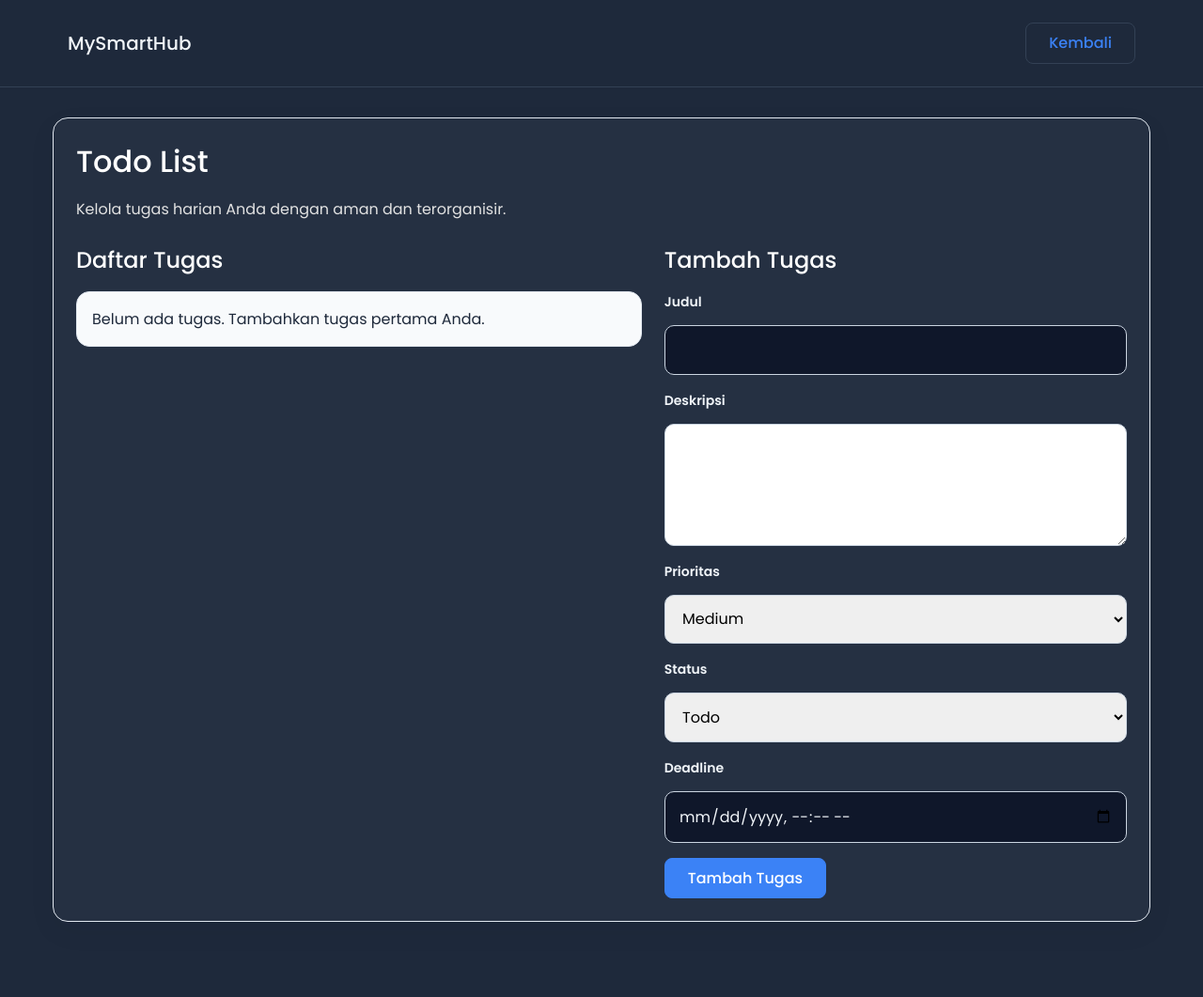
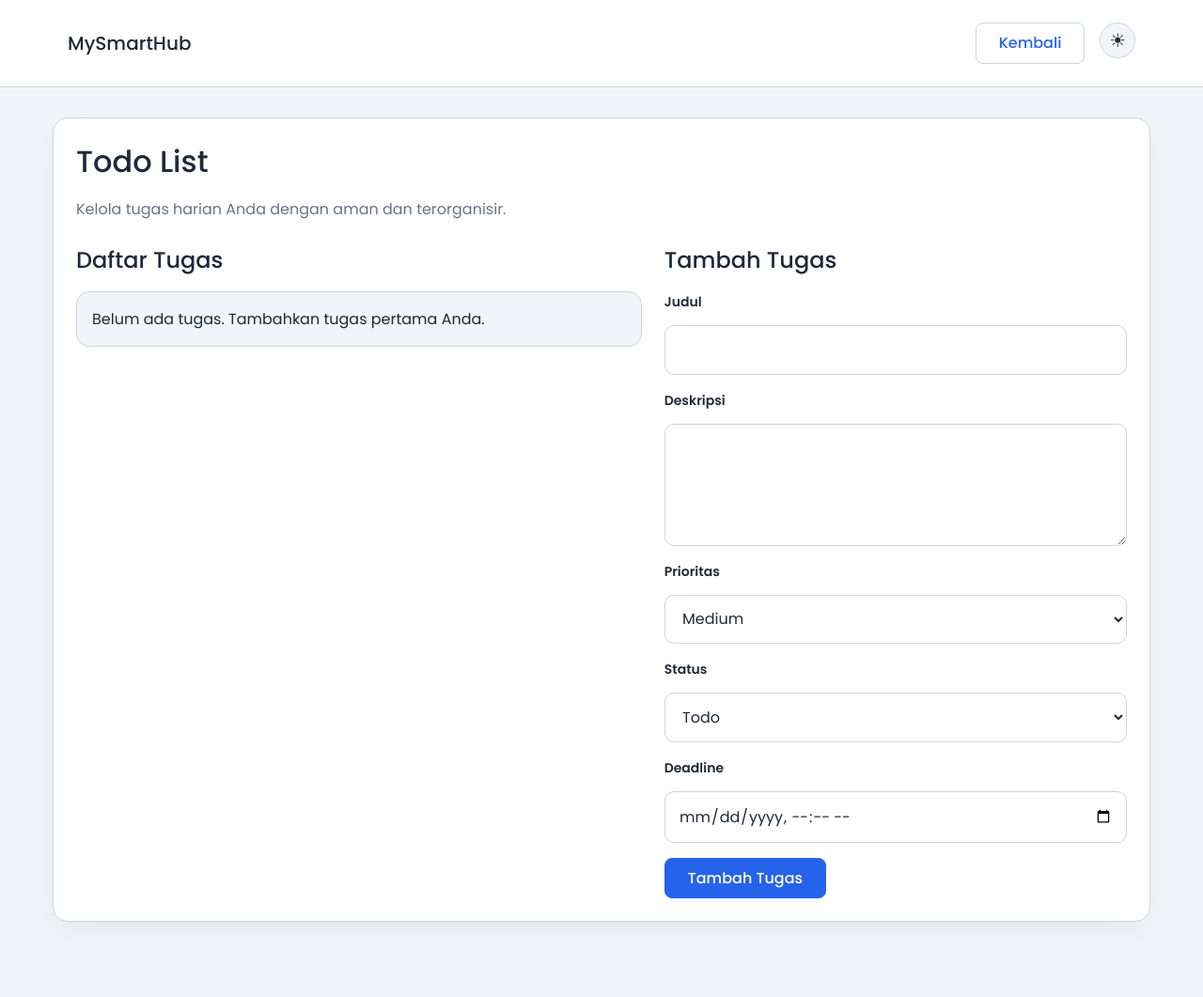
Before and after one commit to Fdiyurvyn/MySmartHub, a PHP site: page /modules/tasks/index.php in a window 1280 px wide. Shown: the whole page at 94% size. Run offline with PHP 8.4, Linux system fonts and the light colour scheme; the visitor is signed in with stand-in values (Sample User, id 1); data that the repository does not hold is empty.

Commit message:
darklightmode

```diff
--- a/assets/css/style.css
+++ b/assets/css/style.css
@@ -46,6 +46,24 @@
     --line-height-tight: 1.4;
     --line-height-normal: 1.6;
     --line-height-relaxed: 1.8;
+
+    /* Theme-aware surfaces */
+    --input-color: #0F172A;
+    --hover-color: #273449;
+    --overlay-color: rgba(15, 23, 42, 0.72);
+}
+
+[data-theme="light"] {
+    --primary-color: #2563EB;
+    --secondary-color: #1D4ED8;
+    --background-color: #F1F5F9;
+    --card-color: #FFFFFF;
+    --text-color: #1E293B;
+    --text-muted: #64748B;
+    --border-color: #CBD5E1;
+    --input-color: #FFFFFF;
+    --hover-color: #E2E8F0;
+    --overlay-color: rgba(15, 23, 42, 0.45);
 }
 
 /* ============================================
@@ -68,6 +86,29 @@ body {
     color: var(--text-color);
     background-color: var(--background-color);
     line-height: var(--line-height-normal);
+    transition: background-color 0.2s ease, color 0.2s ease;
+}
+
+.theme-toggle {
+    display: inline-flex;
+    align-items: center;
+    justify-content: center;
+    width: 2.35rem;
+    height: 2.35rem;
+    padding: 0;
+    border: 1px solid var(--border-color) !important;
+    border-radius: 50%;
+    background: var(--background-color) !important;
+    color: var(--text-color) !important;
+    font: inherit;
+    font-size: 1.25rem;
+    line-height: 1;
+    cursor: pointer;
+    transition: background-color 0.2s ease, color 0.2s ease, border-color 0.2s ease;
+}
+
+.theme-toggle:hover {
+    background: var(--hover-color) !important;
 }
 
 /* Typography */
--- a/assets/js/app.js
+++ b/assets/js/app.js
@@ -1,4 +1,48 @@
+(() => {
+    const themeKey = 'mysmarthub-theme';
+    const savedTheme = localStorage.getItem(themeKey);
+    const preferredTheme = window.matchMedia('(prefers-color-scheme: light)').matches ? 'light' : 'dark';
+
+    document.documentElement.dataset.theme = savedTheme || preferredTheme;
+
     document.addEventListener('DOMContentLoaded', () => {
+        document.querySelectorAll('.navbar').forEach((navbar) => {
+            let container = navbar.querySelector('.navbar-cta');
+            if (!container) {
+                container = document.createElement('div');
+                container.className = 'navbar-cta';
+                navbar.appendChild(container);
+            }
+
+            if (container.querySelector('.theme-toggle')) {
+                return;
+            }
+
+            const toggle = document.createElement('button');
+            toggle.type = 'button';
+            toggle.className = 'theme-toggle';
+            toggle.setAttribute('aria-label', 'Ganti tema');
+            toggle.title = 'Ganti tema';
+            container.appendChild(toggle);
+
+            const updateLabel = () => {
+                const isLight = document.documentElement.dataset.theme === 'light';
+                toggle.textContent = isLight ? '☀' : '☾';
+                toggle.title = isLight ? 'Aktifkan dark mode' : 'Aktifkan light mode';
+                toggle.setAttribute('aria-label', toggle.title);
+                toggle.setAttribute('aria-pressed', String(isLight));
+            };
+
+            toggle.addEventListener('click', () => {
+                const nextTheme = document.documentElement.dataset.theme === 'light' ? 'dark' : 'light';
+                document.documentElement.dataset.theme = nextTheme;
+                localStorage.setItem(themeKey, nextTheme);
+                updateLabel();
+            });
+
+            updateLabel();
+        });
+
         const forms = document.querySelectorAll('form');
         forms.forEach((form) => {
             form.addEventListener('submit', () => {
@@ -6,3 +50,4 @@ document.addEventListener('DOMContentLoaded', () => {
             });
         });
     });
+})();
--- a/dashboard.php
+++ b/dashboard.php
@@ -882,5 +882,6 @@ if (!empty($userPhoto) && $userPhoto !== 'default.png' && file_exists(__DIR__ .
         qaPost('create_finance', this, 'modal-finance-alert', 'btn-submit-finance');
     });
     </script>
+    <script src="assets/js/app.js"></script>
 </body>
 </html>
--- a/index.php
+++ b/index.php
@@ -136,5 +136,6 @@
             </div>
         </div>
     </footer>
+    <script src="assets/js/app.js"></script>
 </body>
 </html>
--- a/login.php
+++ b/login.php
@@ -114,5 +114,6 @@ if ($_SERVER['REQUEST_METHOD'] === 'POST') {
             <p class="footer-copyright">&copy; 2024 MySmartHub. Semua hak dilindungi.</p>
         </div>
     </footer>
+    <script src="assets/js/app.js"></script>
 </body>
 </html>
--- a/modules/finance/create.php
+++ b/modules/finance/create.php
@@ -242,5 +242,6 @@ unset($_SESSION['finance_success'], $_SESSION['finance_error']);
         // Initialize category options based on default 'expense' type
         setTransactionType('expense');
     </script>
+    <script src="../../assets/js/app.js"></script>
 </body>
 </html>
--- a/modules/finance/delete.php
+++ b/modules/finance/delete.php
@@ -86,5 +86,6 @@ $csrfToken = generateCsrfToken('finance');
             </form>
         </div>
     </main>
+    <script src="../../assets/js/app.js"></script>
 </body>
 </html>
--- a/modules/finance/edit.php
+++ b/modules/finance/edit.php
@@ -219,5 +219,6 @@ $csrfToken = generateCsrfToken('finance');
         // Initialize view based on saved transaction type
         setTransactionType(<?= json_encode($transaction['type']) ?>);
     </script>
+    <script src="../../assets/js/app.js"></script>
 </body>
 </html>
--- a/modules/finance/index.php
+++ b/modules/finance/index.php
@@ -524,5 +524,6 @@ $csrfToken = generateCsrfToken('finance');
         });
         <?php endif; ?>
     </script>
+    <script src="../../assets/js/app.js"></script>
 </body>
 </html>
--- a/modules/profile/index.php
+++ b/modules/profile/index.php
@@ -277,5 +277,6 @@ if (!empty($userPhoto) && $userPhoto !== 'default.png' && file_exists(__DIR__ .
             }
         }
     </script>
+    <script src="../../assets/js/app.js"></script>
 </body>
 </html>
--- a/modules/tasks/index.php
+++ b/modules/tasks/index.php
@@ -79,17 +79,17 @@ $csrfToken = generateCsrfToken('tasks');
     <link rel="stylesheet" href="../../assets/css/style.css">
 
     <style>
-        body { background: #1E293B; color: #1E293B; }
-        .task-shell { max-width: 1200px; color: #1E293B; margin: 2rem auto; padding: 0 1rem 3rem; }
-        .task-card { background: rgba(39, 50, 68, 0.85); border: 1px solid #E2E8F0; border-radius: 16px; padding: 1.5rem; box-shadow: 0 10px 30px rgba(15,23,42,0.05); }
+        body { background: var(--background-color); color: var(--text-color); }
+        .task-shell { max-width: 1200px; color: var(--text-color); margin: 2rem auto; padding: 0 1rem 3rem; }
+        .task-card { background: var(--card-color); border: 1px solid var(--border-color); border-radius: 16px; padding: 1.5rem; box-shadow: 0 10px 30px rgba(15,23,42,0.05); }
         .task-grid { display: grid; grid-template-columns: 1.1fr 0.9fr; gap: 1.5rem; }
         .form-group { margin-bottom: 1rem; }
         .form-group label { display: block; margin-bottom: 0.35rem; font-weight: 600; }
-        .form-group input, .form-group select, .form-group textarea { width: 100%; padding: 0.8rem 0.9rem; border-radius: 10px; border: 1px solid #CBD5E1; font: inherit; }
+        .form-group input, .form-group select, .form-group textarea { width: 100%; padding: 0.8rem 0.9rem; border-radius: 10px; border: 1px solid var(--border-color); background: var(--input-color); color: var(--text-color); font: inherit; }
         .task-list { display: grid; gap: 1rem; }
-        .task-item { border: 1px solid #E2E8F0; border-radius: 14px; padding: 1rem; background: #F8FAFC; }
+        .task-item { border: 1px solid var(--border-color); border-radius: 14px; padding: 1rem; background: var(--background-color); }
         .task-top { display: flex; justify-content: space-between; gap: 1rem; align-items: flex-start; }
-        .task-meta { color: #64748B; font-size: 0.9rem; margin-top: 0.5rem; }
+        .task-meta { color: var(--text-muted); font-size: 0.9rem; margin-top: 0.5rem; }
         .badge { display: inline-block; padding: 0.3rem 0.6rem; border-radius: 999px; font-size: 0.8rem; font-weight: 600; margin-right: 0.4rem; }
         .badge-high { background: #FEE2E2; color: #B91C1C; }
         .badge-medium { background: #FEF3C7; color: #B45309; }
@@ -100,8 +100,8 @@ $csrfToken = generateCsrfToken('tasks');
         .actions { display: flex; gap: 0.5rem; margin-top: 0.8rem; }
         .btn-sm { padding: 0.5rem 0.75rem; font-size: 0.9rem; }
         .alert { padding: 0.9rem 1rem; border-radius: 10px; margin-bottom: 1rem; }
-        .alert-success { background: #DCFCE7; color: #166534; }
-        .alert-error { background: #FEE2E2; color: #991B1B; }
+        .alert-success { background: rgba(34, 197, 94, 0.15); color: var(--success-color); }
+        .alert-error { background: rgba(239, 68, 68, 0.15); color: var(--danger-color); }
         @media (max-width: 900px) { .task-grid { grid-template-columns: 1fr; } }
     </style>
 </head>
@@ -115,8 +115,8 @@ $csrfToken = generateCsrfToken('tasks');
 
     <main class="task-shell">
         <div class="task-card">
-            <h1 style="margin-bottom: 1rem; color: white;">Todo List</h1>
-            <p style="margin-bottom: 1.5rem; color: #e2e2e2;">Kelola tugas harian Anda dengan aman dan terorganisir.</p>
+            <h1 style="margin-bottom: 1rem; color: var(--text-color);">Todo List</h1>
+            <p style="margin-bottom: 1.5rem; color: var(--text-muted);">Kelola tugas harian Anda dengan aman dan terorganisir.</p>
 
             <?php if ($success !== ''): ?>
                 <div class="alert alert-success"><?= htmlspecialchars($success, ENT_QUOTES, 'UTF-8') ?></div>
@@ -132,7 +132,7 @@ $csrfToken = generateCsrfToken('tasks');
 
             <div class="task-grid">
                 <section>
-                    <h2 style="margin-bottom: 1rem; color: white;">Daftar Tugas</h2>
+                    <h2 style="margin-bottom: 1rem; color: var(--text-color);">Daftar Tugas</h2>
                     <div class="task-list">
                         <?php if (empty($tasks)): ?>
                             <div class="task-item">Belum ada tugas. Tambahkan tugas pertama Anda.</div>
@@ -154,7 +154,7 @@ $csrfToken = generateCsrfToken('tasks');
                                                 <?php endif; ?>
                                             </div>
                                         </div>
-                                        <div style="text-align:right; color:#64748B; font-size:0.9rem;">
+                                        <div style="text-align:right; color:var(--text-muted); font-size:0.9rem;">
                                             <?php if (!empty($taskItem['deadline'])): ?><div>Deadline: <?= htmlspecialchars($taskItem['deadline'], ENT_QUOTES, 'UTF-8') ?></div><?php endif; ?>
                                             <div>Updated: <?= htmlspecialchars($taskItem['updated_at'], ENT_QUOTES, 'UTF-8') ?></div>
                                         </div>
@@ -175,7 +175,7 @@ $csrfToken = generateCsrfToken('tasks');
                 </section>
 
                 <aside>
-                    <h2 style="margin-bottom: 1rem; color: white;"><?= $mode === 'edit' ? 'Edit Tugas' : 'Tambah Tugas' ?></h2>
+                    <h2 style="margin-bottom: 1rem; color: var(--text-color);"><?= $mode === 'edit' ? 'Edit Tugas' : 'Tambah Tugas' ?></h2>
                     <form method="post">
                         <input type="hidden" name="csrf_token" value="<?= htmlspecialchars($csrfToken, ENT_QUOTES, 'UTF-8') ?>">
                         <input type="hidden" name="action" value="<?= $mode === 'edit' ? 'edit' : 'create' ?>">
@@ -237,5 +237,6 @@ $csrfToken = generateCsrfToken('tasks');
             </div>
         </div>
     </main>
+    <script src="../../assets/js/app.js"></script>
 </body>
 </html>
--- a/register.php
+++ b/register.php
@@ -162,5 +162,6 @@ if ($_SERVER['REQUEST_METHOD'] === 'POST') {
             <p class="footer-copyright">&copy; 2024 MySmartHub. Semua hak dilindungi.</p>
         </div>
     </footer>
+    <script src="assets/js/app.js"></script>
 </body>
 </html>
```
Also changed, not shown: modules/calendar/index.php (+21 -1 lines), 1 other file. Lines whose indentation alone changed are shown as unchanged.
